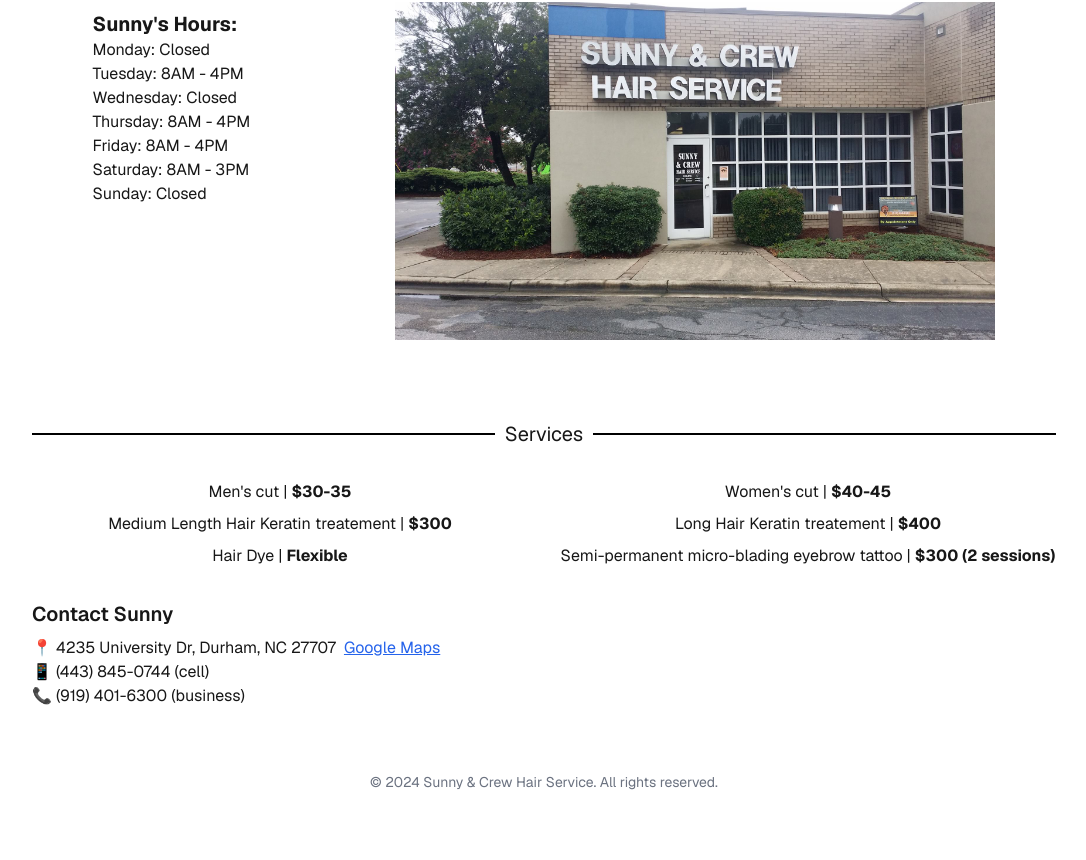
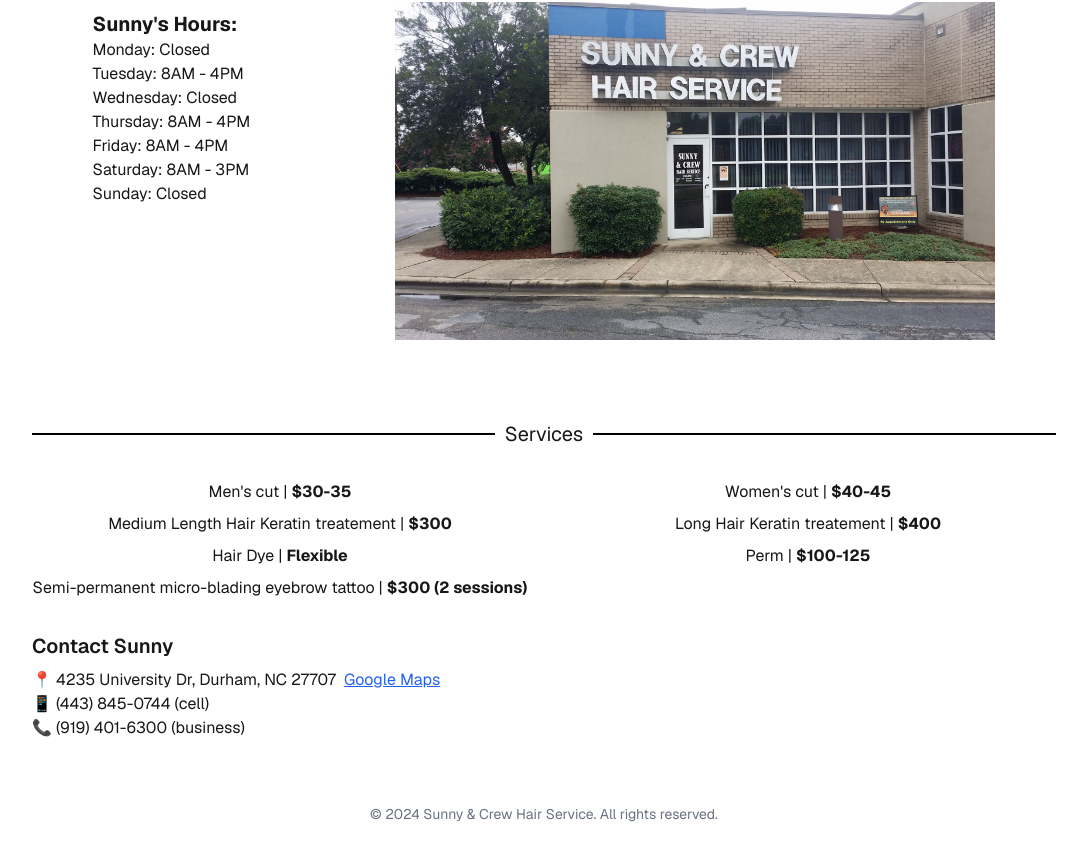
Before and after one commit to id-mustafa/sunny_crew_hair_service_website, a Next.js app: page / in a window 1280 px wide. Shown: the part 650-1510 px from the top of the page, without its empty margins (96-1182 px from the left). Built offline with nearby package versions, Linux system fonts and the light colour scheme.

Commit message:
added perm

```diff
--- a/src/app/page.tsx
+++ b/src/app/page.tsx
@@ -61,6 +61,7 @@
           <div>Medium Length Hair Keratin treatement | <span className="price">$300 </span></div>
           <div>Long Hair Keratin treatement | <span className="price">$400 </span></div>
           <div>Hair Dye | <span className="price">Flexible </span></div>
+          <div>Perm | <span className="price">$100-125 </span></div>
           <div>Semi-permanent micro-blading eyebrow tattoo | <span className="price">$300 (2 sessions)</span></div>
         </div>
 
```
